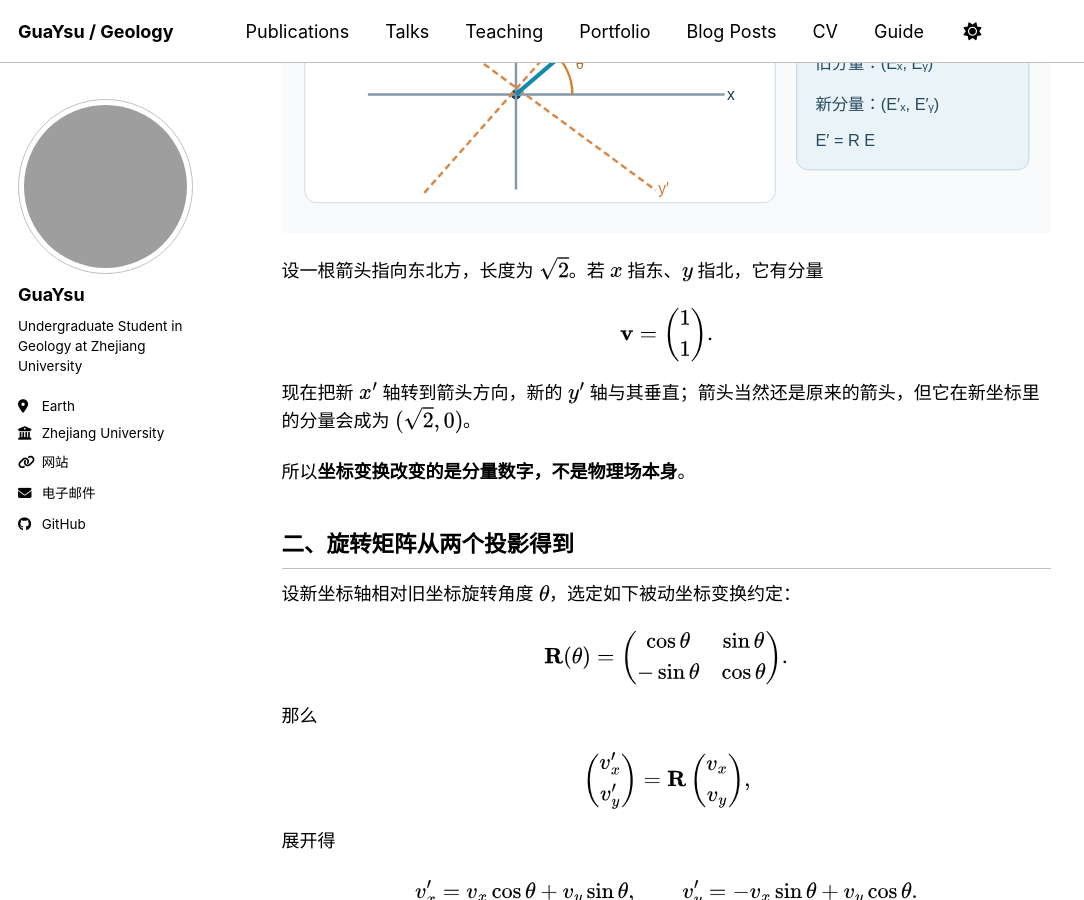
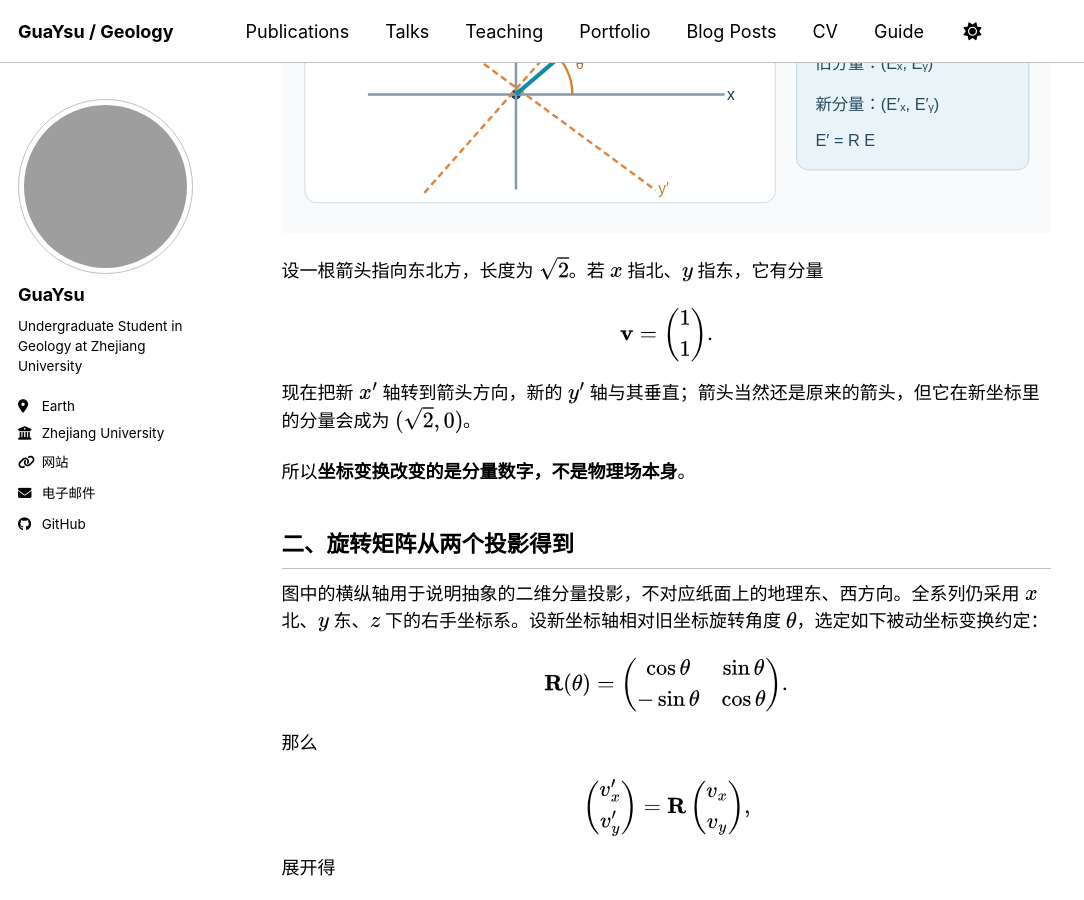
Before and after one commit to GuaYsu/guaysu.github.io, a Jekyll site: the page built from _posts/2026-10-21-mt-course-06c-rotation.md, in a window 1280 px wide and 900 px high, scrolled down 569 px. Shown: the whole window, without its empty margins (0-1084 px from the left). Built offline with Jekyll 4.4.1, drawn with Linux system fonts in a browser that asks for light colours; a script bundle is joined from its source files by our own code; library files that are not in the unit come from our copies; grey boxes are pictures that could not be loaded.

Commit message:
docs(mt): unify north-east-down axes and examples

```diff
--- a/_posts/2026-10-21-mt-course-06c-rotation.md
+++ b/_posts/2026-10-21-mt-course-06c-rotation.md
@@ -19,7 +19,7 @@ $$
 
 ![同一个电场在不同坐标系中的分量](/images/posts/mt-course/22-coordinate-rotation.svg)
 
-设一根箭头指向东北方，长度为 $\sqrt2$。若 $x$ 指东、$y$ 指北，它有分量
+设一根箭头指向东北方，长度为 $\sqrt2$。若 $x$ 指北、$y$ 指东，它有分量
 
 $$\mathbf v=\begin{pmatrix}1\\1\end{pmatrix}.$$
 
@@ -29,7 +29,7 @@ $$\mathbf v=\begin{pmatrix}1\\1\end{pmatrix}.$$
 
 ## 二、旋转矩阵从两个投影得到
 
-设新坐标轴相对旧坐标旋转角度 $\theta$，选定如下被动坐标变换约定：
+图中的横纵轴用于说明抽象的二维分量投影，不对应纸面上的地理东、西方向。全系列仍采用 $x$ 北、$y$ 东、$z$ 下的右手坐标系。设新坐标轴相对旧坐标旋转角度 $\theta$，选定如下被动坐标变换约定：
 
 $$
 \mathbf R(\theta)=
```
